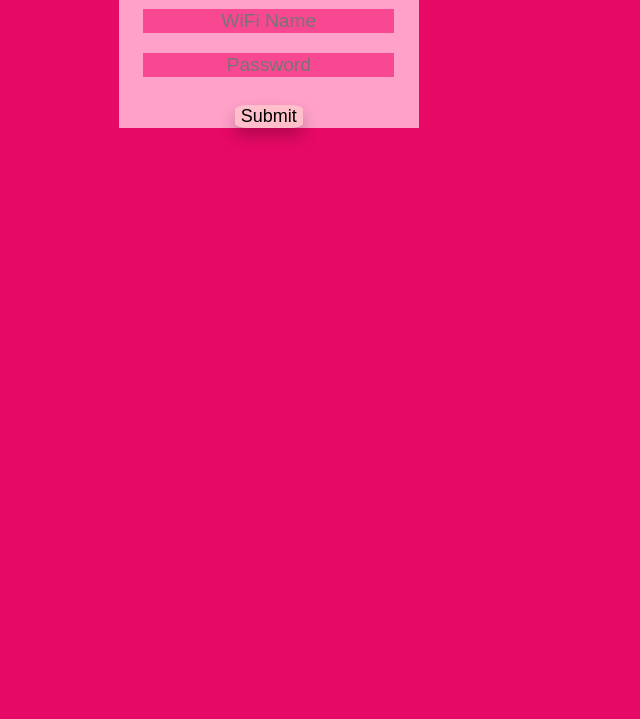
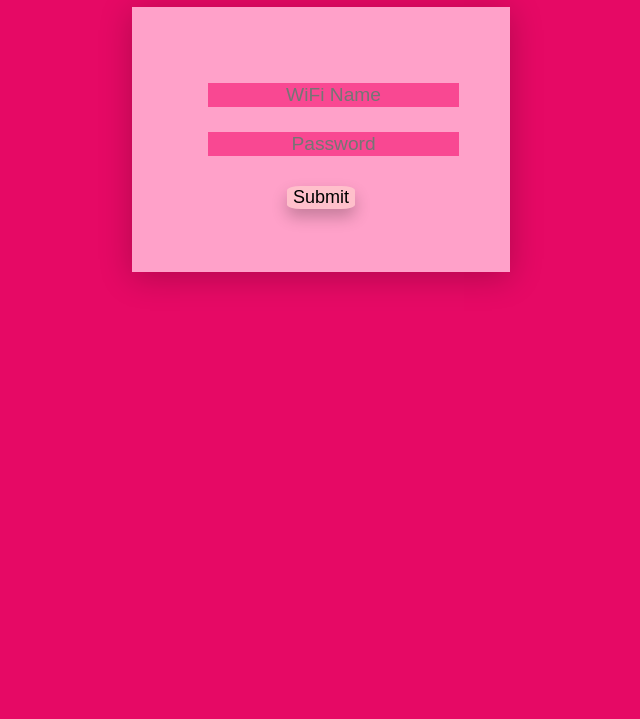
Before and after one commit to AhmedBineuro/LC, a plain HTML site: page ESP8266_Web_Interace/data/WifiManager.html in a window 1280 px wide. Shown: the part 81-800 px from the top of the page, without its empty margins (319-959 px from the left). Drawn offline with Linux system fonts and the light colour scheme.

Commit message:
Fixed and improved on css more (Javs help + Learnign folder in Learning file)

```diff
--- a/ESP8266_Web_Interace/data/WifiManager.html
+++ b/ESP8266_Web_Interace/data/WifiManager.html
@@ -5,6 +5,7 @@
     <meta name="description" content="LoveCube WiFi manager" />
     <meta charset="UTF-8" />
     <meta name="author" content="Dynamic Bineuro" />
+    <meta name="viewport" content="width-device, initial-scale=1.0" />
     <link rel="stylesheet" href="pallete.css">
     <title>LoveCube Login Page</title>
 </head>
@@ -15,7 +16,7 @@
             <h1>LoveCube Login Page</h1>
         </div>
     </header>
-    <div class="Main">
+    <div class="Login">
         <input type="text" id="SSID" placeholder="WiFi Name"></input><br>
         <input type="password" id="PASS" placeholder="Password"></input><br><br>
         <a href="index.html">
--- a/ESP8266_Web_Interace/data/pallete.css
+++ b/ESP8266_Web_Interace/data/pallete.css
@@ -13,7 +13,11 @@ button:hover {
 }
 
 body {
-    background-color: #E60965;
+  background-color: #e60965;
+  display: flex;
+  flex-direction: column;
+  justify-content: center;
+  align-items: center;
 }
 
 div {
@@ -21,22 +25,21 @@ div {
 }
 
 h1 {
-    color: #FFA1C9;
+  color: #ffa1c9;
   font-weight: bold;
 }
 
-input {
+.Login {
+  background-color: #ffa1c9;
+  /*width: 25%;*/
+  padding: 5%;
+  box-shadow: 0px 5px 31px rgba(0, 0, 0, 0.233);
+}
+.Login input {
   border: none;
-    background-color: #F94892;
+  background-color: #f94892;
   color: black;
   font-size: larger;
   text-align: center;
-    margin-bottom: 10px;
-    margin-top: 10px;
+  margin: 5%;
 }
-
-.Main {
-    background-color: #FFA1C9;
-    width: 300px;
-    margin-left: 34%;
-}
```
Lines whose indentation alone changed are shown as unchanged.
